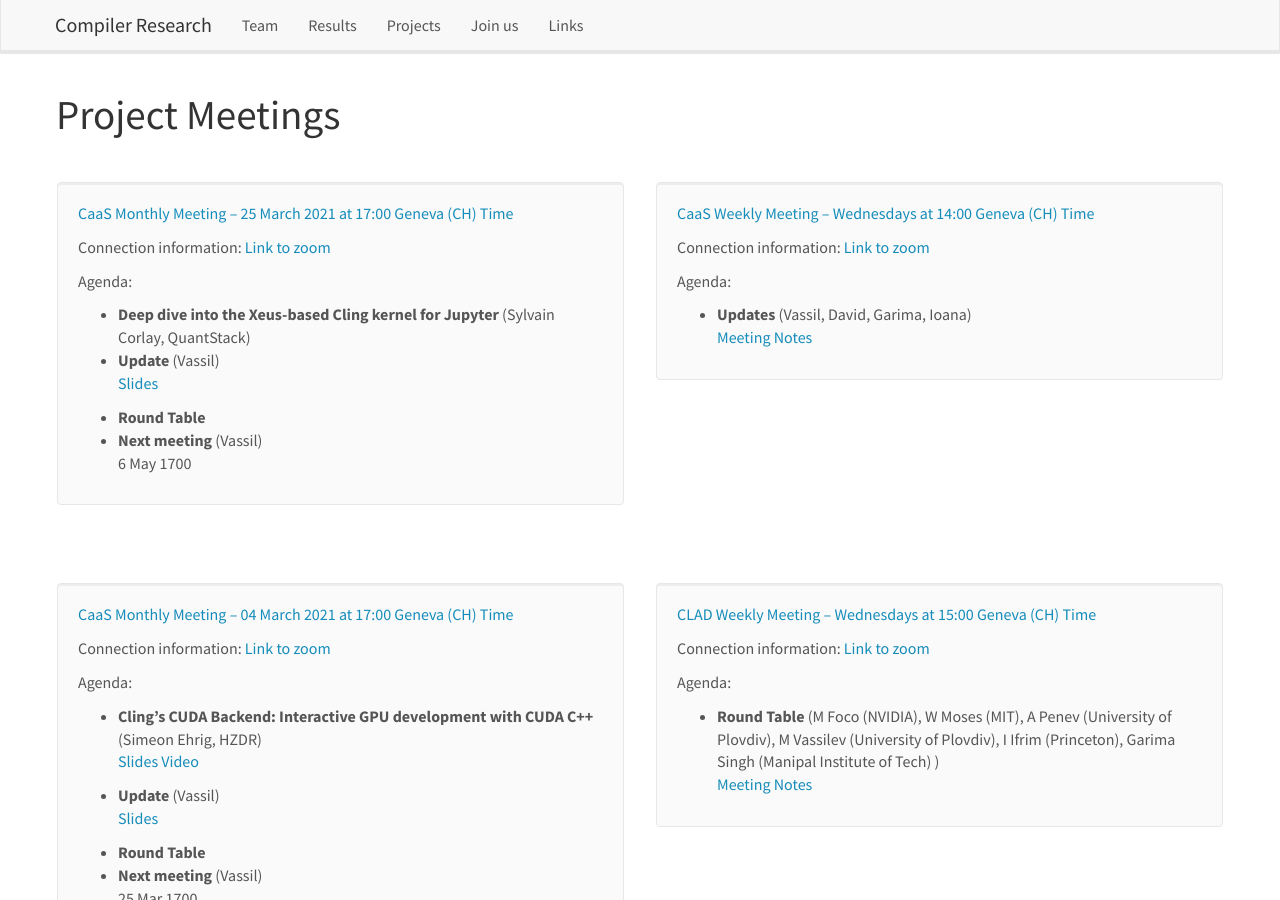
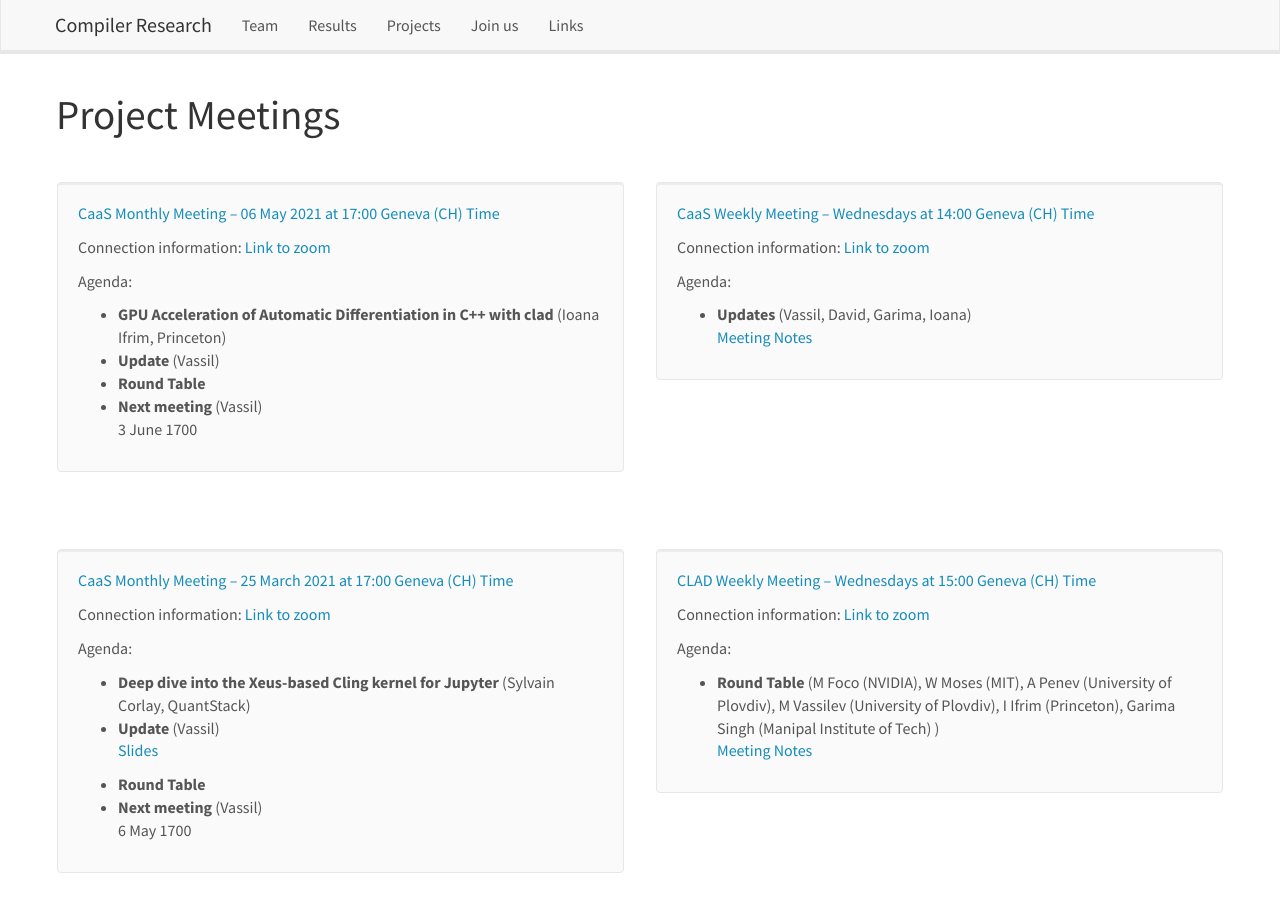
Before and after one commit to vgvassilev/clad, a Jekyll site: the page built from _pages/meetings.md, in a window 1280 px wide and 900 px high. Built offline with Jekyll 4.4.1, drawn with Linux system fonts in a browser that asks for light colours; nearby versions of some CDN libraries.

Commit message:
Add the next monthly meeting

```diff
--- a/_data/meetinglist.yml
+++ b/_data/meetinglist.yml
@@ -1,3 +1,18 @@
+- name: "CaaS Monthly Meeting"
+  date: 2021-05-06 17:00
+  time_cest: "17:00"
+  connect: "[Link to zoom](https://princeton.zoom.us/j/92544354004?pwd=ajFYajc5bnhFWXBOdFVrMXdFRSt3Zz09)"
+  label: caas_06May2021
+  agenda:
+    - title: "GPU Acceleration of Automatic Differentiation in C++ with clad"
+      speaker: "Ioana Ifrim, Princeton"
+    - title: Update
+      speaker: Vassil
+    - title: Round Table
+    - title: Next meeting
+      speaker: Vassil
+      link: 3 June 1700
+
 - name: "CaaS Monthly Meeting"
   date: 2021-03-25 17:00
   time_cest: "17:00"
```
